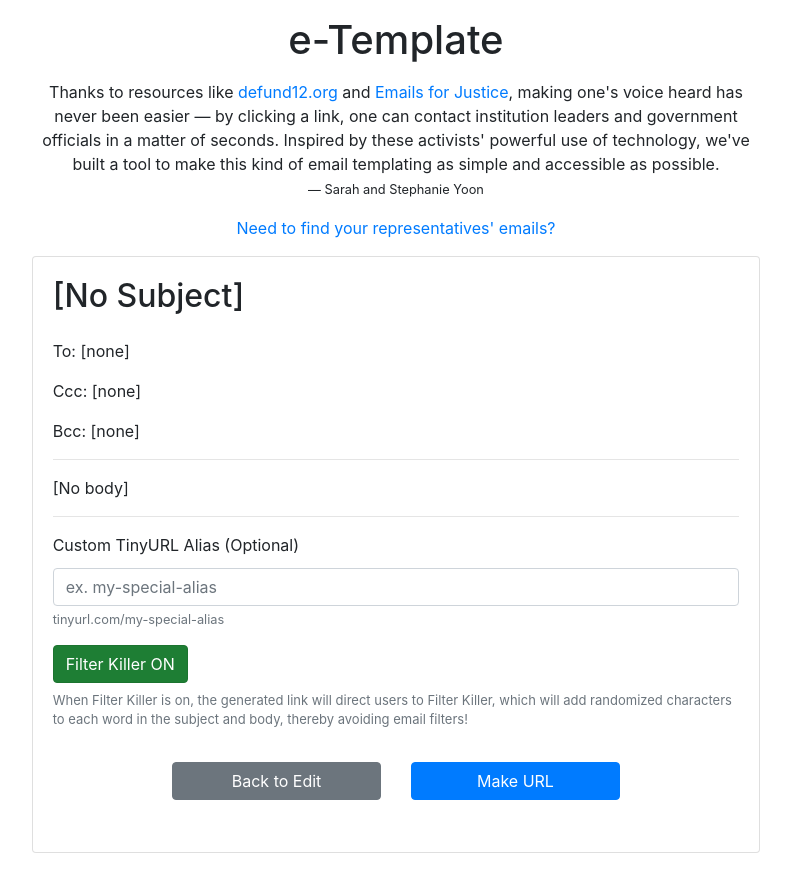
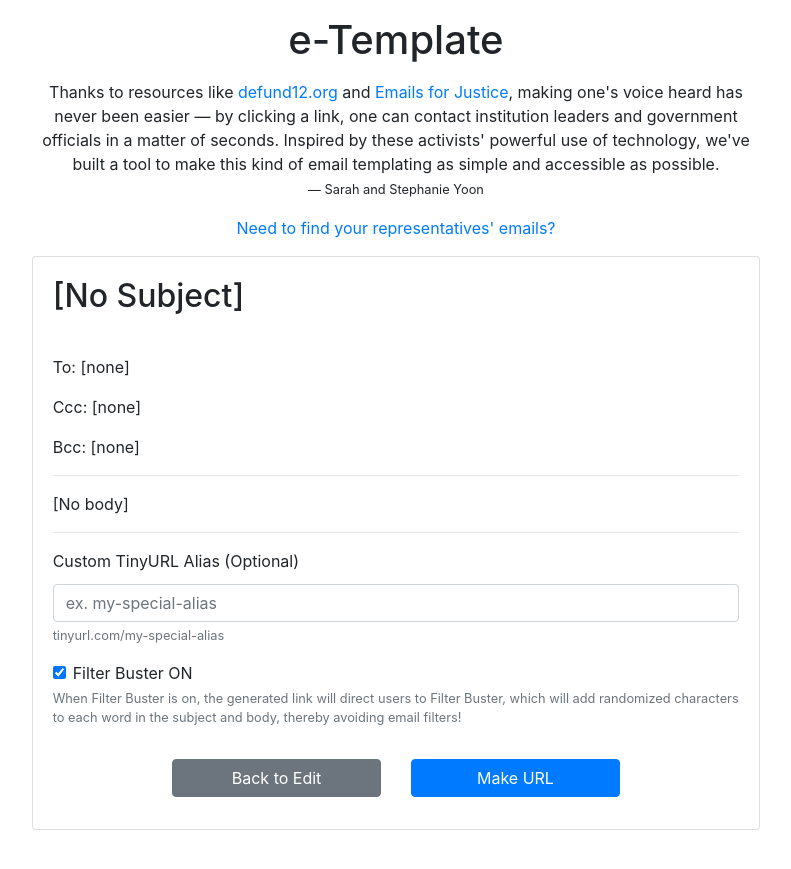
Before and after one commit to syoon123/etemplate, a React (Create React App) app in the folder app/: page / in a window 1280 px wide. Both pictures are taken after a click on the button "Next". Shown: the whole page, without its empty margins (244-1035 px from the left). After the commit the page ends 846 px from the top, so only its background shows below. Built offline with nearby package versions, Linux system fonts and the light colour scheme.

Commit message:
rename to Filter Buster, use form check instead of toggle button

```diff
--- a/app/src/App.css
+++ b/app/src/App.css
@@ -45,8 +45,3 @@
 .preview-body {
   white-space: pre-wrap;
 }
-
-.helper-text {
-  color: #6c757d;
-  font-size: small;
-}
--- a/app/src/App.tsx
+++ b/app/src/App.tsx
@@ -28,13 +28,13 @@ export default function App() {
   const [body, setBody] = React.useState<string>('');
   const [fullUrl, setFullUrl] = React.useState<string>('');
   const [isEditing, setIsEditing] = React.useState<boolean>(true);
-  const [filterKiller, setFilterKiller] = React.useState<boolean>(true);
+  const [filterBuster, setFilterBuster] = React.useState<boolean>(true);
   const [alias, setAlias] = React.useState<string>('');
   const [aliasValid, setAliasValid] = React.useState<boolean>(true);
   const [tinyUrl, setTinyUrl] = React.useState<string>('');
 
-  function handleToggleFilterKiller() {
-    setFilterKiller(!filterKiller);
+  function handleToggleFilterBuster() {
+    setFilterBuster(!filterBuster);
   }
 
   function handleBackToEdit() {
@@ -61,9 +61,9 @@ export default function App() {
       subjectString = `&subject=${encodeURIComponent(subject)}`;
     }
     let bodyString: string = `&body=${encodeURIComponent(body)}`;
-    if (filterKiller) {
+    if (filterBuster) {
       setFullUrl(
-        `http://localhost:3000/filter-killer?to=${recipientsList}&${ccList}${bccList}${subjectString}${bodyString}`
+        `http://localhost:3000/filter-Buster?to=${recipientsList}&${ccList}${bccList}${subjectString}${bodyString}`
       );
     } else {
       setFullUrl(
@@ -161,7 +161,7 @@ export default function App() {
         <Row className="justify-content-md-center">
           <Col lg={8}>
             <Card>
-              <Card.Body>
+              <Card.Body className="pb-0">
                 <h2 className="break-word mb-4">
                   {subject ? subject : '[No Subject]'}
                 </h2>
@@ -187,8 +187,8 @@ export default function App() {
                   body: body,
                   alias: alias,
                   aliasValid: aliasValid,
-                  filterKiller: filterKiller,
-                  toggleFilterKiller: handleToggleFilterKiller,
+                  filterBuster: filterBuster,
+                  toggleFilterBuster: handleToggleFilterBuster,
                   handleBackToEdit: handleBackToEdit,
                   handleGenerateTinyUrl: handleGenerateTinyUrl,
                   handleAlias: handleAlias,
--- /dev/null
+++ b/app/src/components/FilterBusterToggle.tsx
@@ -0,0 +1,36 @@
+import React from 'react';
+import Row from 'react-bootstrap/Row';
+import Col from 'react-bootstrap/Col';
+import Form from 'react-bootstrap/Form';
+import { CustomButtonCallback } from '../App';
+
+export type FilterBusterToggleProps = {
+  checked: boolean;
+  onChange: CustomButtonCallback;
+};
+
+function FilterBusterToggle(props: FilterBusterToggleProps) {
+  return (
+    <Row className="mb-3">
+      <Col>
+        <Form>
+          <Form.Group controlId="formBasicCheckbox">
+            <Form.Check
+              type="checkbox"
+              label={`Filter Buster ${props.checked ? 'ON' : 'OFF'}`}
+              onChange={props.onChange}
+              checked={props.checked}
+            />
+            <Form.Text className="text-muted">
+              When Filter Buster is on, the generated link will direct users to
+              Filter Buster, which will add randomized characters to each word
+              in the subject and body, thereby avoiding email filters!
+            </Form.Text>
+          </Form.Group>
+        </Form>
+      </Col>
+    </Row>
+  );
+}
+
+export default FilterBusterToggle;
--- a/app/src/components/FilterKillerToggle.tsx
+++ /dev/null
@@ -1,27 +0,0 @@
-import React from 'react';
-import ButtonGroup from 'react-bootstrap/ButtonGroup';
-import ToggleButton from 'react-bootstrap/ToggleButton';
-import { CustomButtonCallback } from '../App';
-
-export type FilterKillerToggleProps = {
-  checked: boolean;
-  onChange: CustomButtonCallback;
-};
-
-function FilterKillerToggle(props: FilterKillerToggleProps) {
-  return (
-    <ButtonGroup toggle className="mb-2">
-      <ToggleButton
-        type="checkbox"
-        variant={props.checked ? 'success' : 'danger'}
-        checked={props.checked}
-        value="1"
-        onChange={props.onChange}
-      >
-        {props.checked ? 'Filter Killer ON' : ' Filter Killer OFF'}
-      </ToggleButton>
-    </ButtonGroup>
-  );
-}
-
-export default FilterKillerToggle;
--- a/app/src/components/TemplateEdit.tsx
+++ b/app/src/components/TemplateEdit.tsx
@@ -67,7 +67,7 @@ export default function TemplateEdit(props: TemplateEditProps) {
         value: props.body,
         isHidden: props.isHidden,
       })}
-      <Row className="justify-content-md-center">
+      <Row className="justify-content-md-center pt-3">
         <Col md={4}>
           {CustomButton({
             label: 'Next',
--- a/app/src/components/TemplatePreview.tsx
+++ b/app/src/components/TemplatePreview.tsx
@@ -4,7 +4,7 @@ import CustomButton from './CustomButton';
 import Row from 'react-bootstrap/Row';
 import Col from 'react-bootstrap/Col';
 import Content from './Content';
-import FilterKillerToggle from './FilterKillerToggle';
+import FilterBusterToggle from './FilterBusterToggle';
 import { CustomButtonCallback, ContentCallback } from '../App';
 
 type TemplatePreviewProps = {
@@ -13,8 +13,8 @@ type TemplatePreviewProps = {
   cc: string[];
   bcc: string[];
   body: string;
-  filterKiller: boolean;
-  toggleFilterKiller: CustomButtonCallback;
+  filterBuster: boolean;
+  toggleFilterBuster: CustomButtonCallback;
   alias: string;
   aliasValid: boolean;
   handleBackToEdit: CustomButtonCallback;
@@ -58,23 +58,10 @@ export default function TemplatePreview(props: TemplatePreviewProps) {
           ? ''
           : 'Invalid or unavailable alias. Please try again.',
       })}
-      <Row>
-        <Col>
-          {FilterKillerToggle({
-            checked: props.filterKiller,
-            onChange: props.toggleFilterKiller,
-          })}
-        </Col>
-      </Row>
-      <Row className="mb-3">
-        <Col>
-          <p className="helper-text">
-            When Filter Killer is on, the generated link will direct users to
-            Filter Killer, which will add randomized characters to each word in
-            the subject and body, thereby avoiding email filters!
-          </p>
-        </Col>
-      </Row>
+      {FilterBusterToggle({
+        checked: props.filterBuster,
+        onChange: props.toggleFilterBuster,
+      })}
       <Row className="justify-content-md-center">
         <Col md={4}>
           {CustomButton({
```
